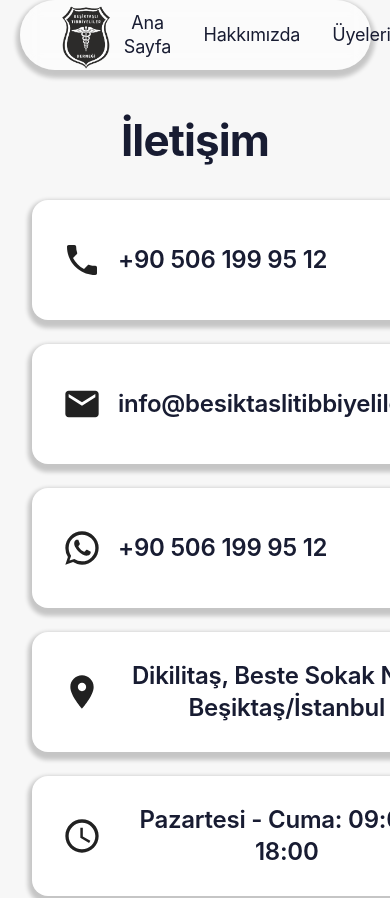
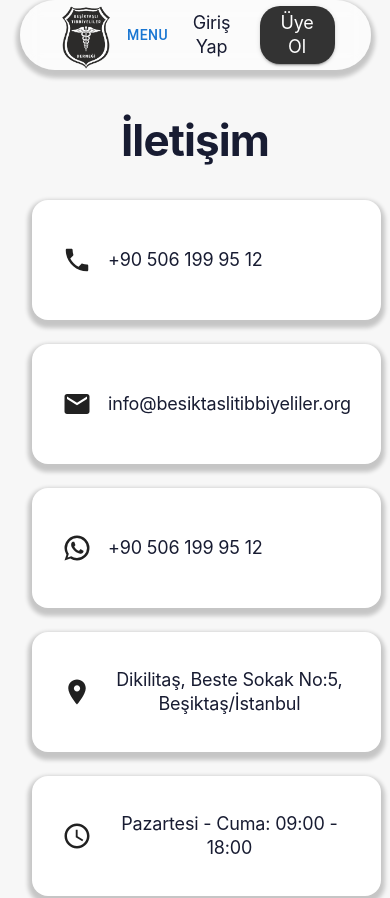
Before and after one commit to berkantkarakayis/besiktasli-doktorlar-dernegi-ui, a React (Create React App) app: page /iletisim in a window 390 px wide. Shown: the top 898 px of the page. Built offline with nearby package versions, Linux system fonts and the light colour scheme.

Commit message:
Refactor Header component to add responsive menu drawer and update links

```diff
--- a/src/components/layout-components/Header.tsx
+++ b/src/components/layout-components/Header.tsx
@@ -1,7 +1,17 @@
-// Header.tsx
 import React from "react";
-import { AppBar, Toolbar, Typography, Button, Box } from "@mui/material";
-import { styled } from "@mui/system";
+import {
+  AppBar,
+  Toolbar,
+  Typography,
+  Button,
+  Box,
+  useMediaQuery,
+  Drawer,
+  List,
+  ListItem,
+  ListItemText,
+} from "@mui/material";
+import { styled, useTheme } from "@mui/system";
 import Logo from "../../assets/images/logo.png";
 import { Link } from "react-router-dom";
 
@@ -42,44 +52,59 @@
 }));
 
 function Header() {
+  const theme = useTheme();
+  const isMobile = useMediaQuery(theme.breakpoints.down("sm"));
+  const [drawerOpen, setDrawerOpen] = React.useState(false);
+
+  const handleDrawerToggle = () => {
+    setDrawerOpen(!drawerOpen);
+  };
+
+  const menuItems = [
+    { text: "Ana Sayfa", link: "/" },
+    { text: "Hakkımızda", link: "/hakkimizda" },
+    { text: "Üyelerimiz", link: "/uyeler" },
+    { text: "Etkinlikler", link: "/etkinlikler" },
+    { text: "İletişim", link: "/iletisim" },
+    { text: "Üyelik", link: "/uyelik" },
+  ];
+
   return (
     <GlassAppBar position="fixed">
       <Toolbar sx={{ display: "flex", justifyContent: "space-between" }}>
         <Box sx={{ display: "flex", alignItems: "center", gap: 2 }}>
           <img src={Logo} alt="Besiktasli-doktorlar-dernegi-logo" width={60} />
         </Box>
-        <Box sx={{ display: "flex", alignItems: "center", gap: 2 }}>
-          <Link to="/">
-            <LinkButton>
-              <span className="B-18">Ana Sayfa</span>
-            </LinkButton>
-          </Link>
-          <Link to="/hakkimizda">
-            <LinkButton>
-              <span className="B-18">Hakkımızda</span>
-            </LinkButton>
-          </Link>
-          <Link to="/uyeler">
-            <LinkButton>
-              <span className="B-18">Üyelerimiz</span>
-            </LinkButton>
-          </Link>
-          <Link to="/etkinlikler">
-            <LinkButton>
-              <span className="B-18">Etkinlikler</span>
-            </LinkButton>
-          </Link>
-          <Link to="/iletisim">
-            <LinkButton>
-              <span className="B-18">İletişim</span>
-            </LinkButton>
-          </Link>
-          <Link to="/uyelik">
-            <LinkButton>
-              <span className="B-18">Üyelik</span>
-            </LinkButton>
-          </Link>
-        </Box>
+        {isMobile ? (
+          <>
+            <Button onClick={handleDrawerToggle}>Menu</Button>
+            <Drawer
+              anchor="right"
+              open={drawerOpen}
+              onClose={handleDrawerToggle}
+            >
+              <List>
+                {menuItems.map((item, index) => (
+                  <Link to={item.link} key={index}>
+                    <ListItem button>
+                      <ListItemText primary={item.text} />
+                    </ListItem>
+                  </Link>
+                ))}
+              </List>
+            </Drawer>
+          </>
+        ) : (
+          <Box sx={{ display: "flex", alignItems: "center", gap: 2 }}>
+            {menuItems.map((item, index) => (
+              <Link to={item.link} key={index}>
+                <LinkButton>
+                  <span className="B-18">{item.text}</span>
+                </LinkButton>
+              </Link>
+            ))}
+          </Box>
+        )}
         <Box sx={{ display: "flex", alignItems: "center", gap: 2 }}>
           <LinkButton>
             <span className="B-18">Giriş Yap</span>
--- a/src/views/public/site/contact/index.tsx
+++ b/src/views/public/site/contact/index.tsx
@@ -1,5 +1,5 @@
 import React from "react";
-import { Card, Grid, Stack, Box } from "@mui/material";
+import { Card, Grid, Stack, Box, useTheme, useMediaQuery } from "@mui/material";
 import TitleSectionComponent from "../../../../components/core-components/titleSection";
 import PhoneIcon from "@mui/icons-material/Phone";
 import WhatsAppIcon from "@mui/icons-material/WhatsApp";
@@ -8,30 +8,61 @@
 import MailIcon from "@mui/icons-material/Mail";
 
 function Contact() {
+  const theme = useTheme();
+  const isMobile = useMediaQuery(theme.breakpoints.down("sm"));
+
   const contactInfo = [
     {
-      icon: <PhoneIcon sx={{ width: "40px", height: "40px" }} />,
+      icon: (
+        <PhoneIcon
+          sx={{
+            width: isMobile ? "30px" : "40px",
+            height: isMobile ? "30px" : "40px",
+          }}
+        />
+      ),
       text: "+90 506 199 95 12",
       onClick: () => {
         window.location.href = "tel:+905061999512";
       },
     },
     {
-      icon: <MailIcon sx={{ width: "40px", height: "40px" }} />,
+      icon: (
+        <MailIcon
+          sx={{
+            width: isMobile ? "30px" : "40px",
+            height: isMobile ? "30px" : "40px",
+          }}
+        />
+      ),
       text: "info@besiktaslitibbiyeliler.org",
       onClick: () => {
         window.location.href = "mailto:info@besiktaslitibbiyeliler.org";
       },
     },
     {
-      icon: <WhatsAppIcon sx={{ width: "40px", height: "40px" }} />,
+      icon: (
+        <WhatsAppIcon
+          sx={{
+            width: isMobile ? "30px" : "40px",
+            height: isMobile ? "30px" : "40px",
+          }}
+        />
+      ),
       text: "+90 506 199 95 12",
       onClick: () => {
         window.location.href = "https://wa.me/905061999512";
       },
     },
     {
-      icon: <LocationOnIcon sx={{ width: "40px", height: "40px" }} />,
+      icon: (
+        <LocationOnIcon
+          sx={{
+            width: isMobile ? "30px" : "40px",
+            height: isMobile ? "30px" : "40px",
+          }}
+        />
+      ),
       text: "Dikilitaş, Beste Sokak No:5, Beşiktaş/İstanbul",
       onClick: () => {
         window.open(
@@ -41,7 +72,14 @@
       },
     },
     {
-      icon: <AccessTimeIcon sx={{ width: "40px", height: "40px" }} />,
+      icon: (
+        <AccessTimeIcon
+          sx={{
+            width: isMobile ? "30px" : "40px",
+            height: isMobile ? "30px" : "40px",
+          }}
+        />
+      ),
       text: "Pazartesi - Cuma: 09:00 - 18:00",
     },
   ];
@@ -58,12 +96,12 @@
       <div className="container">
         <TitleSectionComponent titleText="İletişim" />
         <Grid container spacing={4}>
-          <Grid item xs={12} md={4}>
+          <Grid item xs={12} md={isMobile ? 12 : 4}>
             <Grid container direction="column" spacing={3}>
               {contactInfo.map((info, index) => (
                 <Grid item xs={12} key={index}>
                   <Card
-                    onClick={info.onClick} // Kartı tıklanabilir hale getirir
+                    onClick={info.onClick}
                     sx={{
                       textAlign: "center",
                       borderRadius: "16px",
@@ -78,7 +116,8 @@
                       flexDirection: "column",
                       justifyContent: "center",
                       padding: "30px",
-                      cursor: "pointer", // İmleç değiştirme
+                      cursor: "pointer",
+                      width: "100%",
                     }}
                   >
                     <Stack
@@ -89,14 +128,16 @@
                       alignItems={"center"}
                     >
                       {info.icon}
-                      <span className="H-24">{info.text}</span>
+                      <span className={isMobile ? "B-18" : "H-24"}>
+                        {info.text}
+                      </span>
                     </Stack>
                   </Card>
                 </Grid>
               ))}
             </Grid>
           </Grid>
-          <Grid item xs={12} md={8}>
+          <Grid item xs={12} md={isMobile ? 12 : 8}>
             <Box
               sx={{
                 width: "100%",
```
